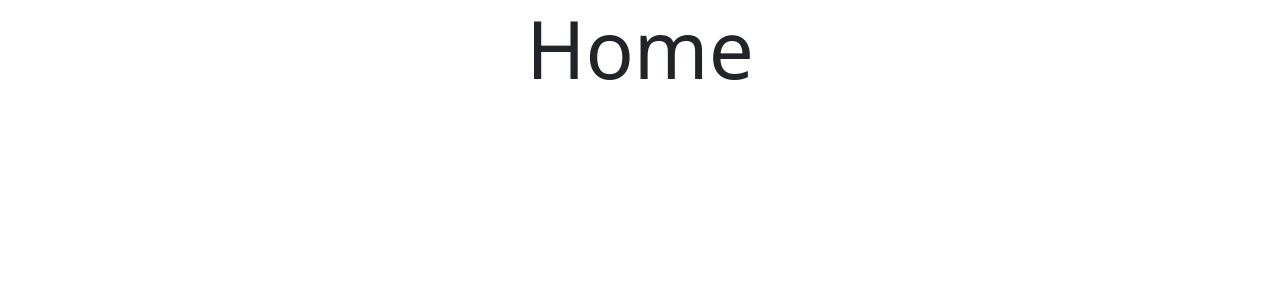
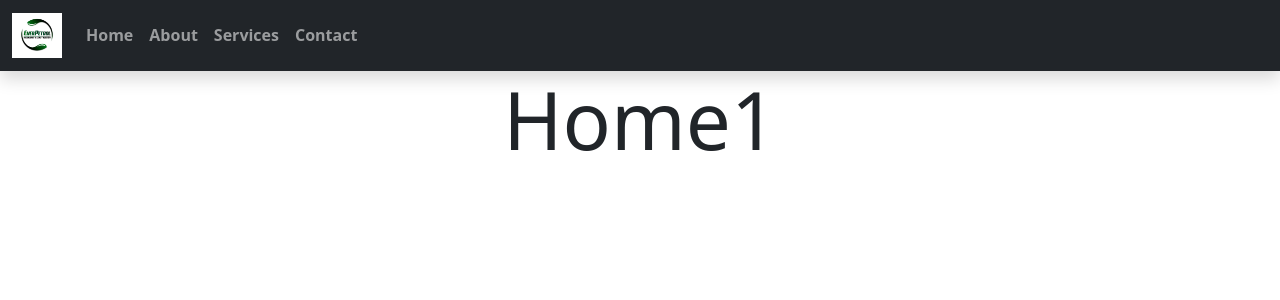
Before and after one commit to warita65/EnerPetrol, a Django app: page / in a window 1280 px wide. Shown: the top 300 px of the page. Run offline with Django 3.2, Linux system fonts and the light colour scheme; some libraries are stand-ins or nearby versions.

Commit message:
navbar on work

```diff
--- a/EnerPetrol/urls.py
+++ b/EnerPetrol/urls.py
@@ -18,5 +18,5 @@ from django.urls import path,include
 
 urlpatterns = [
     path('admin/', admin.site.urls),
-    path('', include('app.urls')),
+    path('', include(('app.urls','app'), namespace='app')),
 ]
--- a/templates/app/index.html
+++ b/templates/app/index.html
@@ -1,11 +1,17 @@
 {% extends 'base.html' %}
 {% load static %}
-{% block title %}Home{% endblock %}
+{% block title %}Home {% endblock %}
+
+{% block vendor %}
+<link rel="stylesheet" href="{% static 'css/app/index.css' %}" type="text/css" media="screen">
+{% endblock %}
+<!-- Navbar -->
 
 {% block content %}
+{% include "app/partials/navbar.html" %}
 <div id="home">
     <div class="container">
-        <h2 class="text-center display-1">Home</h2>
+        <h2 class="text-center display-1">Home1</h2>
     </div>
 </div>
 {% endblock %}
--- /dev/null
+++ b/templates/app/partials/navbar.html
@@ -0,0 +1,28 @@
+{% load static %}
+<link rel="stylesheet" href="{% static 'css/app/partials/navbar.css' %}"  type="text/css" media="screen">
+<nav class="navbar shadow sticky-top navbar-expand-md navbar-dark bg-dark">
+    <div class="container-fluid">
+        <a class="navbar-brand" href="{% url 'app:index' %}">
+            <img src="{%static 'assets/logo/logo.jpg' %}" class="img-fluid" width="50" height="50">
+        </a>
+        <button class="navbar-toggler" type="button" data-bs-toggle="collapse" data-bs-target="#navbarSupportedContent" aria-controls="navbarSupportedContent" aria-expanded="false" aria-label="Toggle navigation">
+            <span class="navbar-toggler-icon"></span>
+        </button>
+        <div class="collapse navbar-collapse" id="navbarSupportedContent">
+            <ul class="navbar-nav me-auto">
+                <li class="nav-item">
+                    <a class="nav-link" href="{% url 'app:index' %}"><b>Home</b></a>
+                </li>
+                <li class="nav-item">
+                    <a class="nav-link" href="{% url 'app:about' %}"><b>About</b></a>
+                </li>
+                <li class="nav-item">
+                    <a class="nav-link" href="{% url 'app:services' %}"><b>Services</b></a>
+                </li>
+                <li class="nav-item">
+                    <a class="nav-link" href="{% url 'app:contact' %}"><b>Contact</b></a>
+                </li>
+            </ul>
+        </div>
+    </div>
+</nav>
```
Also changed, not shown: app/models.py (+5 -5 lines), app/migrations/0002_auto_20210406_0025.py (added), static/assets/logo/IMG-20200330-WA0009.jpg (added), static/assets/logo/MARCA GENERAL.png (added), static/assets/logo/logo.jpg (added).
